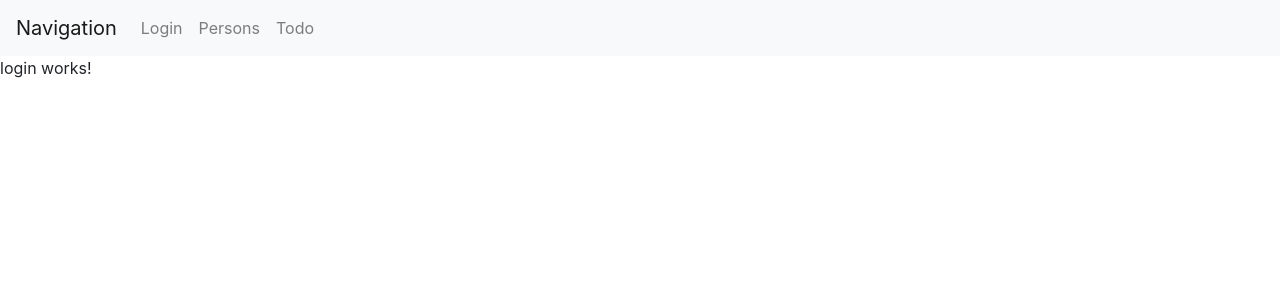
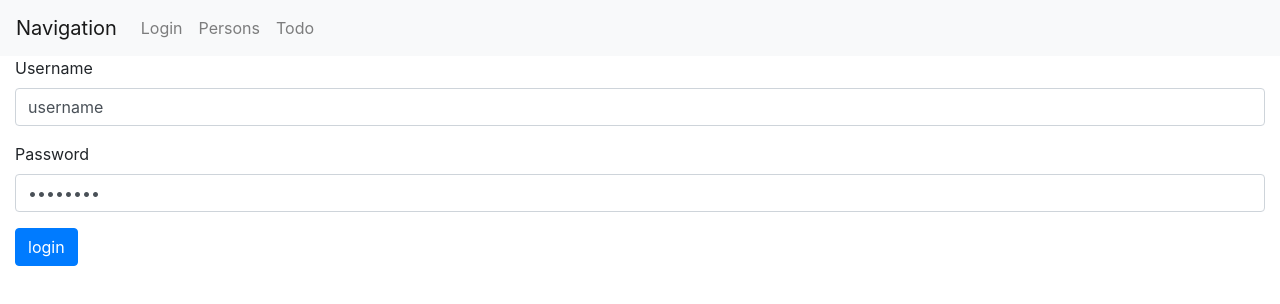
Before and after one commit to hihajdus/platform, an Angular app in the folder platform-app/: page /login in a window 1280 px wide. Shown: the top 304 px of the page. Built offline with nearby package versions, Linux system fonts and the light colour scheme.

Commit message:
add login form, form group

```diff
--- a/platform-app/src/app/login/login.component.html
+++ b/platform-app/src/app/login/login.component.html
@@ -1 +1,15 @@
-<p>login works!</p>
+<div class="container-fluid">
+	<form [formGroup]="profileForm" (ngSubmit)="onSubmit()">
+		<div class="form-group">
+			<label for="username">Username</label>
+			<input id="username" class="form-control" type="username" name="username" formControlName="username">
+		</div>
+		<div class="form-group">
+			<label for="password">Password</label>
+			<input id="password" class="form-control" type="password" name="password" formControlName="password">
+		</div>
+		<div class="form-group">
+			<button type="submit" class="btn btn-primary">login</button>
+		</div>
+	</form>
+</div>
--- a/platform-app/src/app/login/login.component.ts
+++ b/platform-app/src/app/login/login.component.ts
@@ -1,4 +1,5 @@
-import { Component, OnInit } from '@angular/core';
+import { Component, OnInit, Input } from '@angular/core';
+import { FormControl, FormGroup } from '@angular/forms';
 
 @Component({
   selector: 'app-login',
@@ -6,10 +7,20 @@ import { Component, OnInit } from '@angular/core';
   styleUrls: ['./login.component.scss']
 })
 export class LoginComponent implements OnInit {
+  @Input() profileForm: FormGroup = new FormGroup({
+    username: new FormControl('username'),
+    password: new FormControl('password')
+  });
 
-  constructor() { }
+  constructor(
+  ) {
 
-  ngOnInit(): void {
   }
 
+  ngOnInit() {
+  }
+
+  onSubmit() {
+    console.log('submit');
+  }
 }
```
